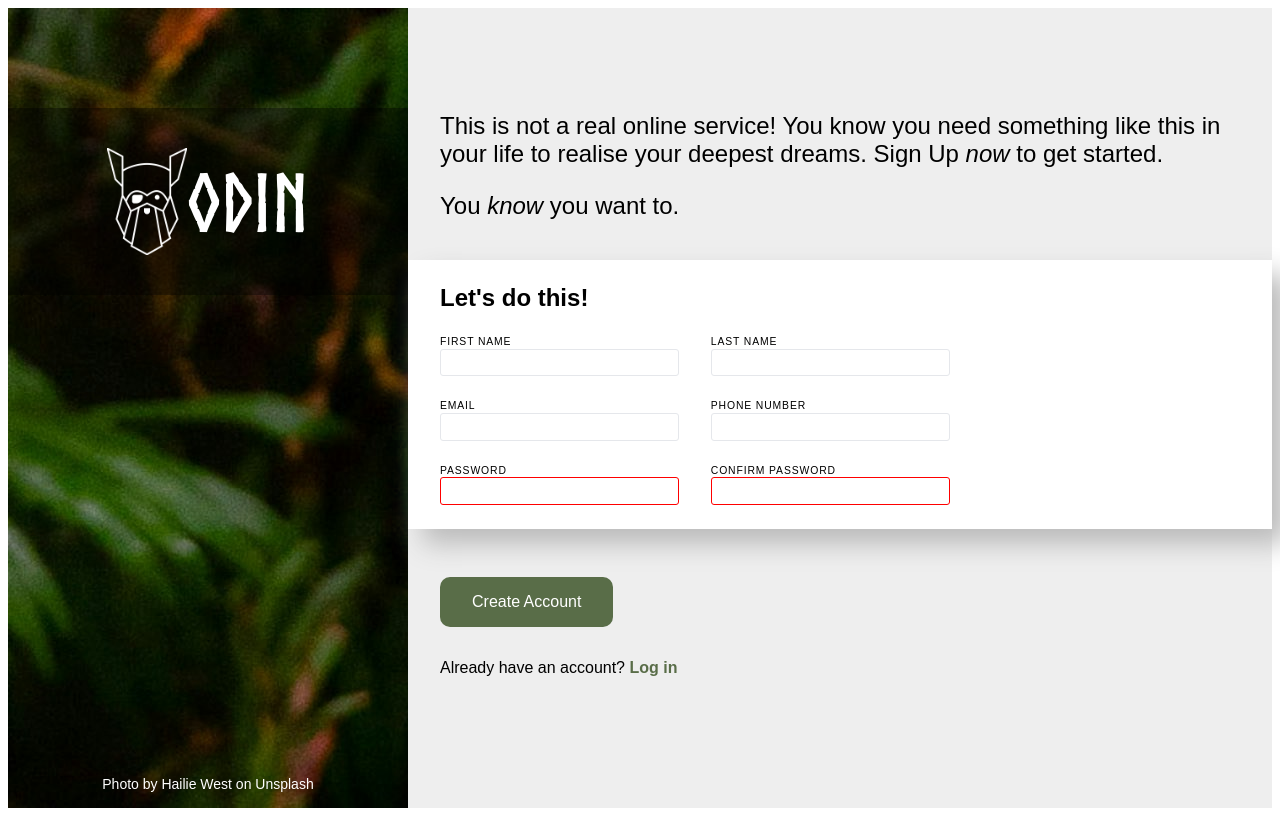
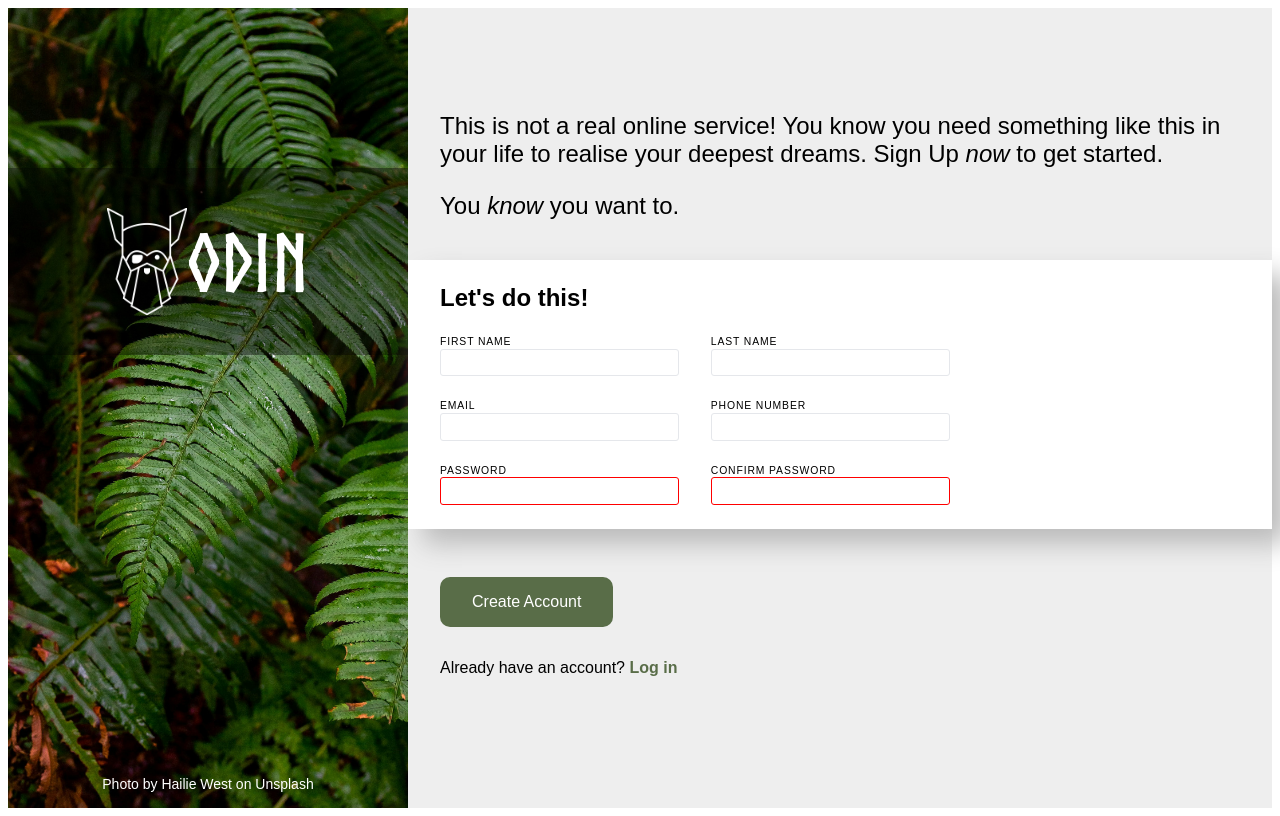
Before and after one commit to solitdio079/top-signup, a plain HTML site: page index.html in a window 1280 px wide. Drawn offline with Linux system fonts and the light colour scheme.

Commit message:
Add cover to background

```diff
--- a/style.css
+++ b/style.css
@@ -19,6 +19,7 @@
 }
 .logo-container {
     background: url("assets/images/halie-west-bg.jpg");
+    background-size: cover;
     display: flex;
     flex-direction: column;
     justify-content: space-between;
@@ -27,7 +28,7 @@
 }
 .logo{
     display: flex;
-    margin-top: 100px;
+    margin-top: 10rem;
     justify-content: center;
     align-items: center;
     background-color: rgba(0, 0, 0, .4);
```
